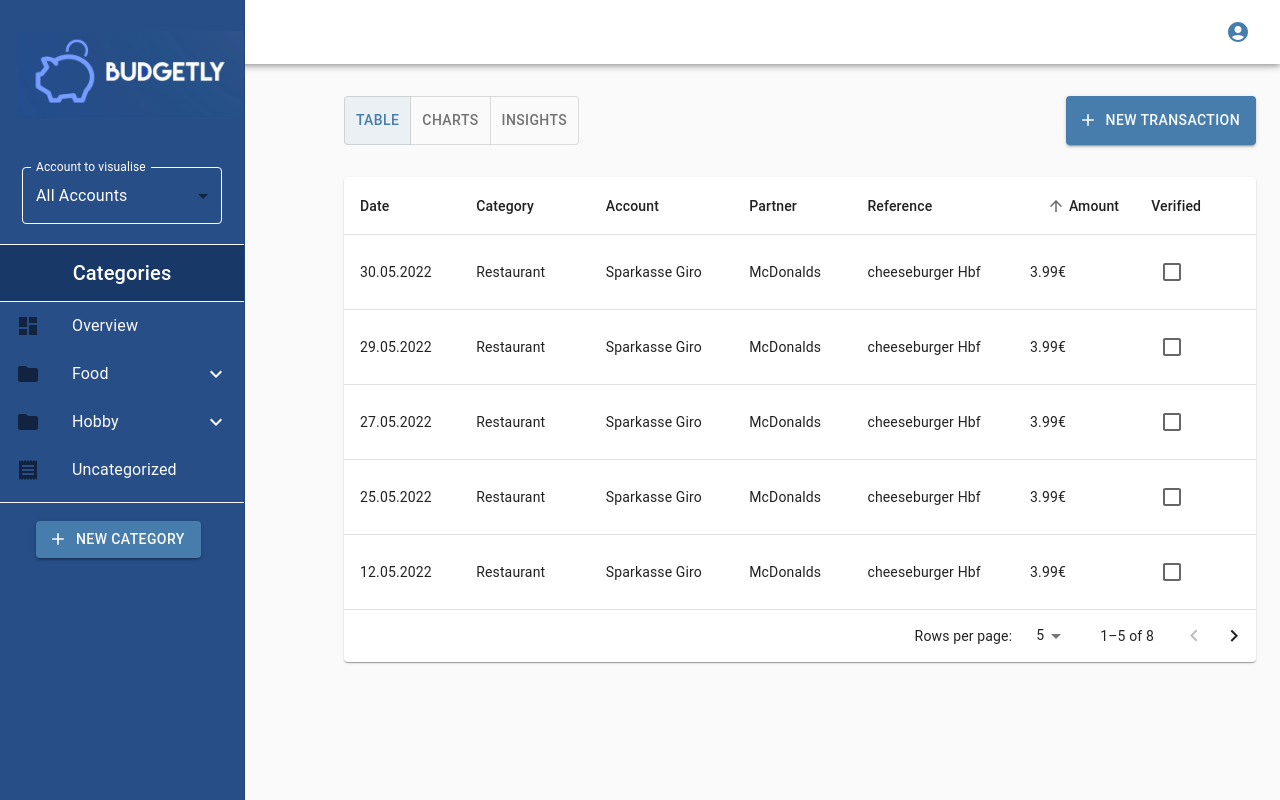
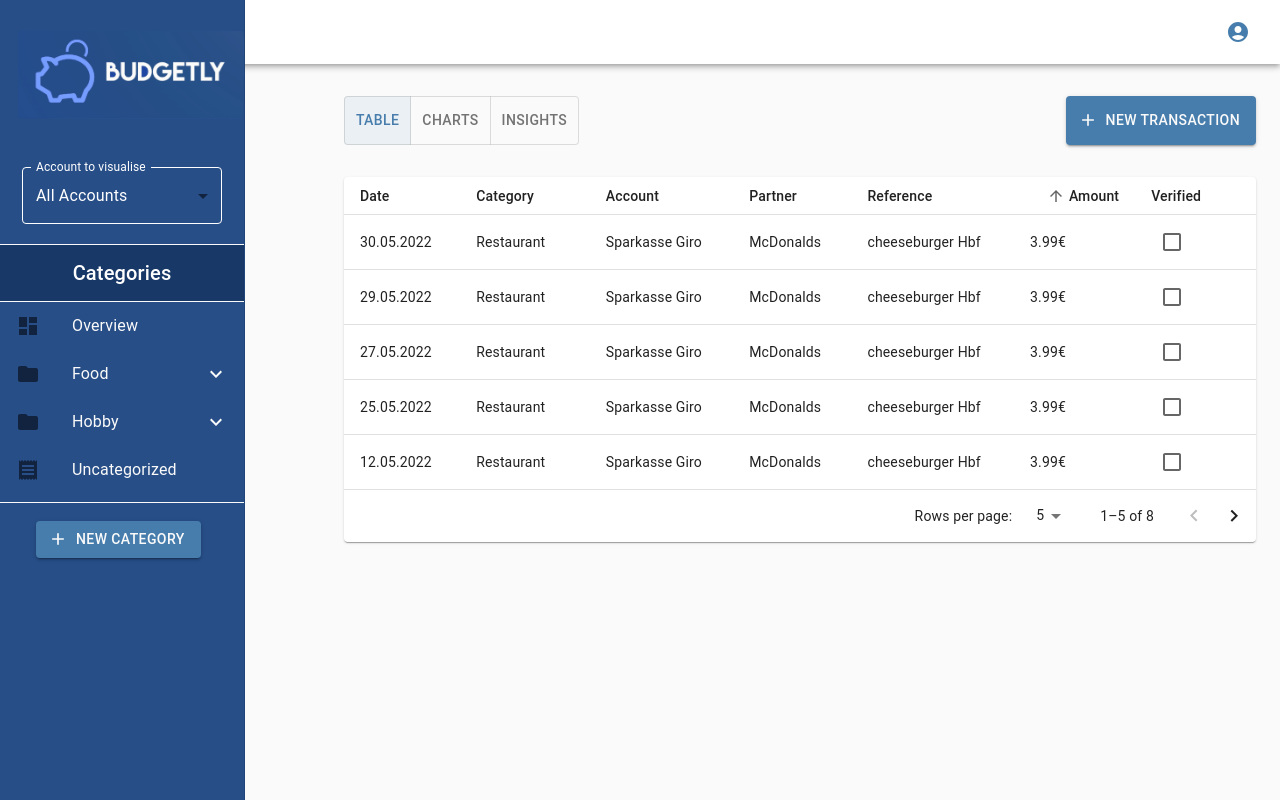
Before and after one commit to sonmikrafft-uni-seba/frontend, a React (Create React App) app: page /homepage in a window 1280 px wide. Built offline with nearby package versions, Linux system fonts and the light colour scheme.

Commit message:
Make the table smaller and fix checkbox color

```diff
--- a/src/components/HomePage/TransactionTable.js
+++ b/src/components/HomePage/TransactionTable.js
@@ -10,16 +10,8 @@ import TableHead from '@mui/material/TableHead';
 import TablePagination from '@mui/material/TablePagination';
 import TableRow from '@mui/material/TableRow';
 import TableSortLabel from '@mui/material/TableSortLabel';
-import Toolbar from '@mui/material/Toolbar';
-import Typography from '@mui/material/Typography';
 import Paper from '@mui/material/Paper';
 import Checkbox from '@mui/material/Checkbox';
-import IconButton from '@mui/material/IconButton';
-import Tooltip from '@mui/material/Tooltip';
-import FormControlLabel from '@mui/material/FormControlLabel';
-import Switch from '@mui/material/Switch';
-import DeleteIcon from '@mui/icons-material/Delete';
-import FilterListIcon from '@mui/icons-material/FilterList';
 import { visuallyHidden } from '@mui/utils';
 
 function createData(
@@ -193,14 +185,7 @@ const headCells = [
 ];
 
 function EnhancedTableHead(props) {
-  const {
-    onSelectAllClick,
-    order,
-    orderBy,
-    numSelected,
-    rowCount,
-    onRequestSort,
-  } = props;
+  const { order, orderBy, onRequestSort } = props;
   const createSortHandler = (property) => (event) => {
     onRequestSort(event, property);
   };
@@ -248,7 +233,6 @@ export default function TransactionTable() {
   const [orderBy, setOrderBy] = React.useState('amount');
   const [selected, setSelected] = React.useState([]);
   const [page, setPage] = React.useState(0);
-  const [dense, setDense] = React.useState(false);
   const [rowsPerPage, setRowsPerPage] = React.useState(5);
 
   const handleRequestSort = (event, property) => {
@@ -308,7 +292,7 @@ export default function TransactionTable() {
           <Table
             sx={{ minWidth: 750 }}
             aria-labelledby="tableTitle"
-            size={dense ? 'small' : 'medium'}
+            size="small"
           >
             <EnhancedTableHead
               numSelected={selected.length}
@@ -350,7 +334,7 @@ export default function TransactionTable() {
                       <TableCell align="left">{row.amount + '€'}</TableCell>
                       <TableCell padding="NONE">
                         <Checkbox
-                          color="primary"
+                          color="secondary"
                           checked={isItemSelected}
                           inputProps={{
                             'aria-labelledby': labelId,
@@ -363,7 +347,7 @@ export default function TransactionTable() {
               {emptyRows > 0 && (
                 <TableRow
                   style={{
-                    height: (dense ? 33 : 53) * emptyRows,
+                    height: 33 * emptyRows,
                   }}
                 >
                   <TableCell colSpan={6} />
```
